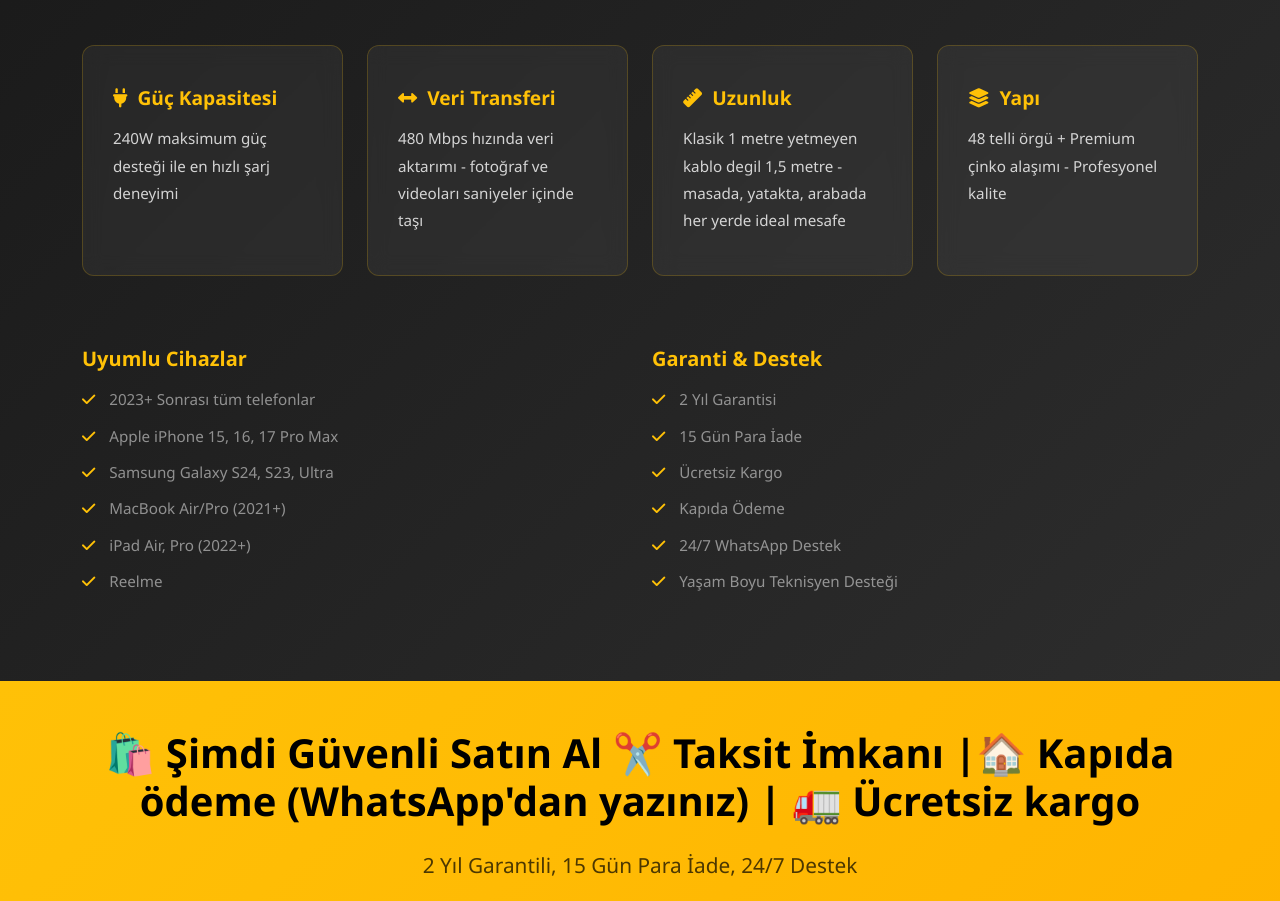
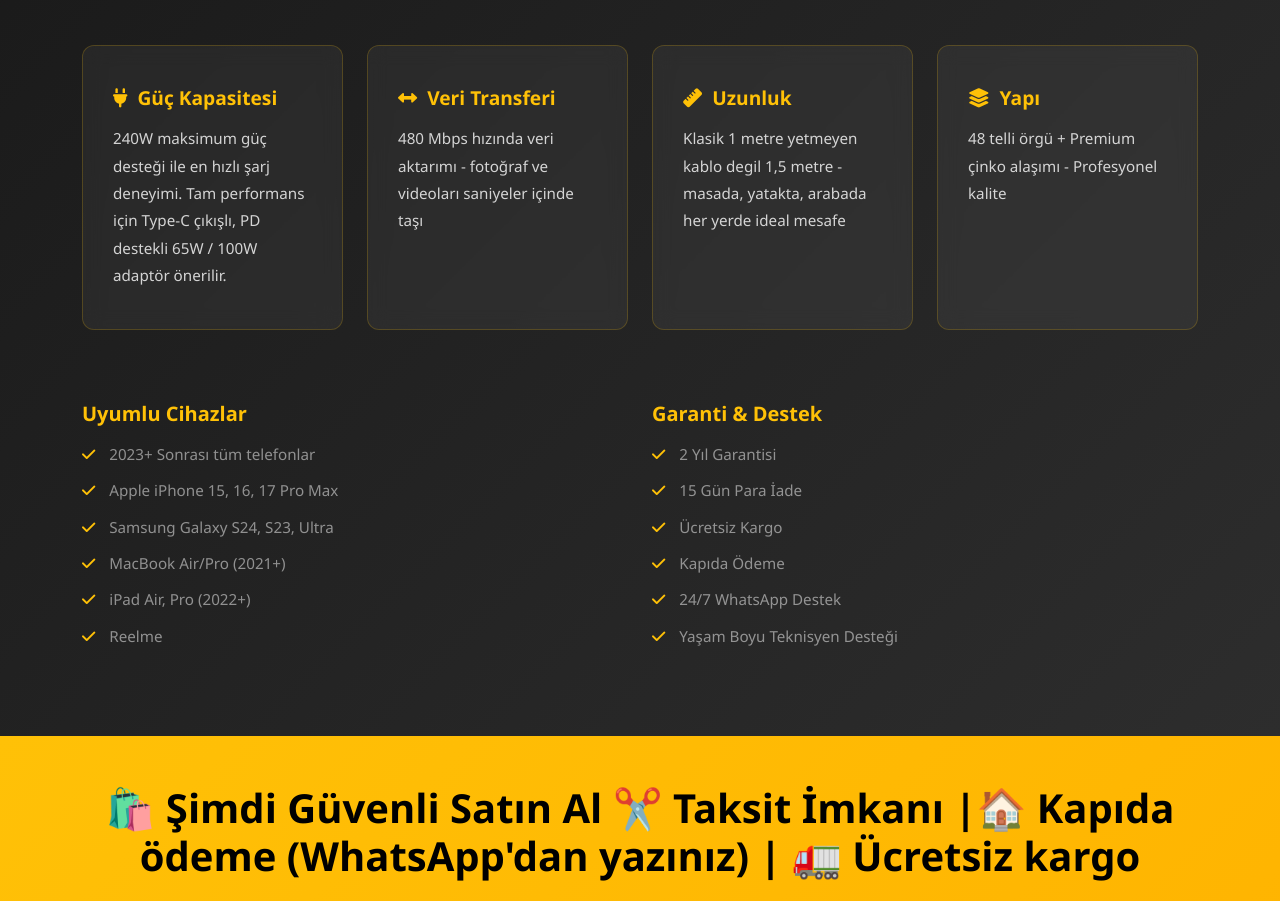
Before and after one commit to enginkantar/haciyatmazkablo, a plain HTML site: page index.html in a window 1280 px wide. Shown: the part 2194-3095 px from the top of the page. Drawn offline with nearby package versions, Linux system fonts and the light colour scheme.

Commit message:
adaptor uyarisi teknik ozelliklere eklendi

```diff
--- a/index.html
+++ b/index.html
@@ -234,7 +234,7 @@ src="https://www.facebook.com/tr?id=26010664445287338&ev=PageView&noscript=1"
             <div class="col-md-3 mb-4">
                 <div class="spec-card">
                     <h5 class="text-warning mb-3"><i class="fas fa-plug"></i> Güç Kapasitesi</h5>
-                    <p>240W maksimum güç desteği ile en hızlı şarj deneyimi</p>
+                    <p>240W maksimum güç desteği ile en hızlı şarj deneyimi. Tam performans için Type-C çıkışlı, PD destekli 65W / 100W adaptör önerilir.</p>
                 </div>
             </div>
             <div class="col-md-3 mb-4">
@@ -254,6 +254,7 @@ src="https://www.facebook.com/tr?id=26010664445287338&ev=PageView&noscript=1"
                     <h5 class="text-warning mb-3"><i class="fas fa-layer-group"></i> Yapı</h5>
                     <p>48 telli örgü + Premium çinko alaşımı - Profesyonel kalite</p>
                 </div>
+
             </div>
         </div>
 
```
